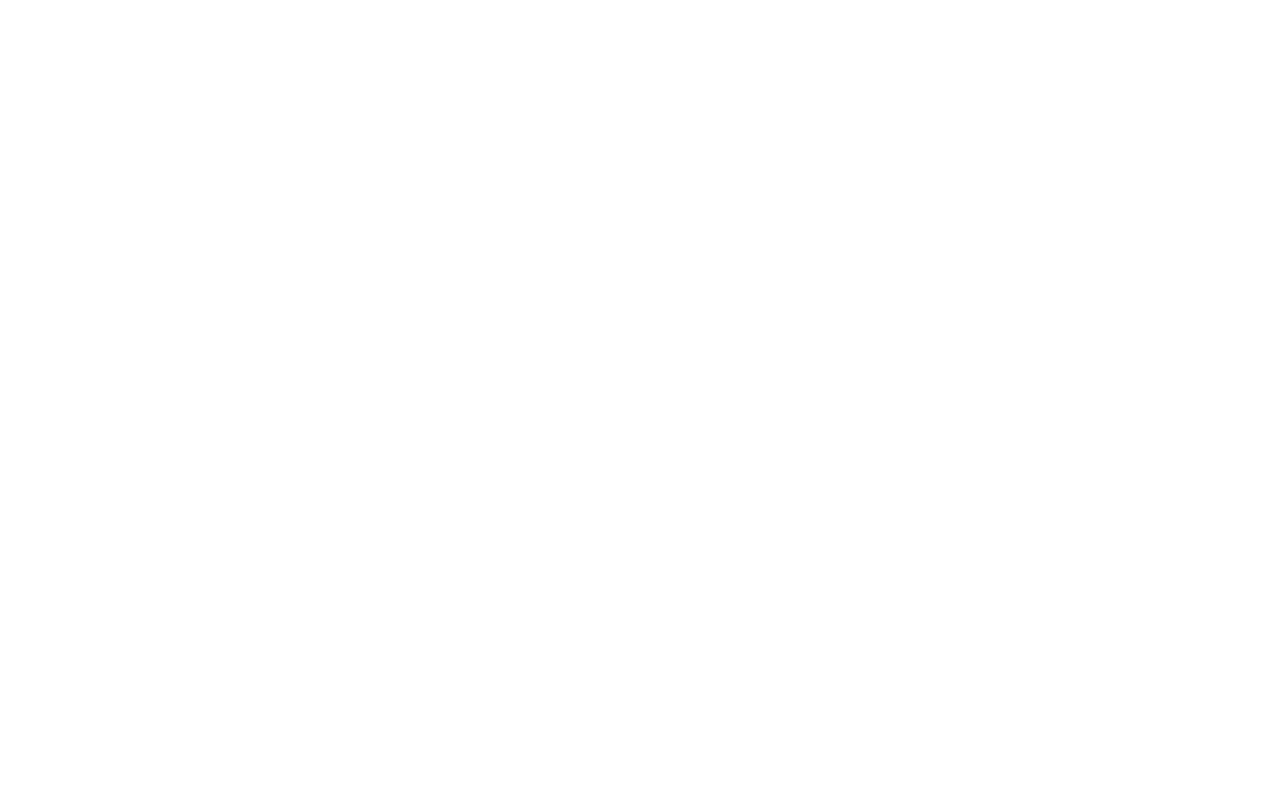
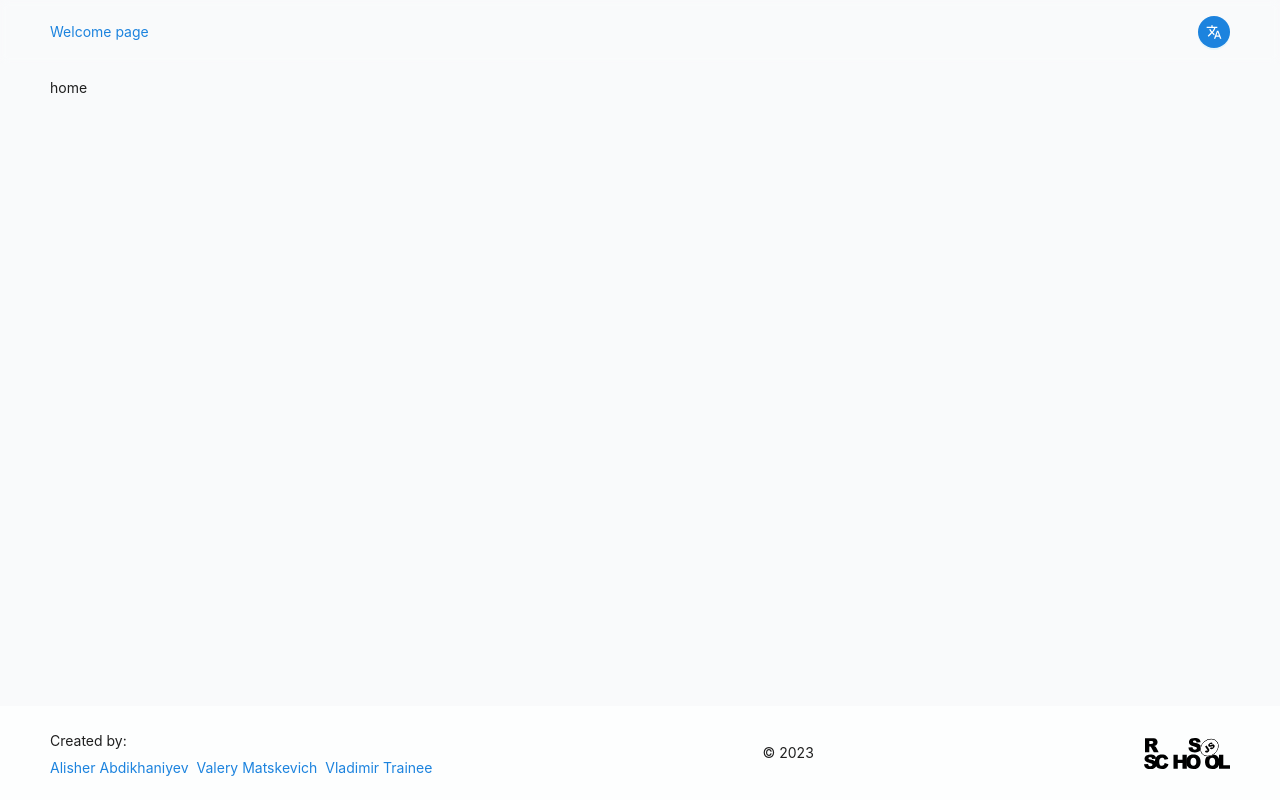
Before and after one commit to Abdikhaniyev/graphiql-app, a React (Vite) app: page / in a window 1280 px wide. Built offline with nearby package versions, Linux system fonts and the light colour scheme.

Commit message:
feat: add router and basic layout

```diff
--- a/package.json
+++ b/package.json
@@ -22,10 +22,13 @@
     ]
   },
   "dependencies": {
+    "antd": "^5.12.2",
     "react": "^18.2.0",
-    "react-dom": "^18.2.0"
+    "react-dom": "^18.2.0",
+    "react-router-dom": "^6.21.0"
   },
   "devDependencies": {
+    "@iconify/react": "^4.1.1",
     "@types/react": "^18.2.43",
     "@types/react-dom": "^18.2.17",
     "@typescript-eslint/eslint-plugin": "^6.14.0",
--- a/src/App.tsx
+++ b/src/App.tsx
@@ -1,5 +1,7 @@
+import { Routes } from './components';
+
 function App() {
-  return <></>;
+  return <Routes />;
 }
 
 export default App;
--- /dev/null
+++ b/src/antConfig.ts
@@ -0,0 +1,20 @@
+import { ThemeConfig } from 'antd';
+
+const antConfig: ThemeConfig = {
+  token: {
+    fontFamily: 'Inter, sans-serif',
+    colorPrimary: '#1c83de',
+    colorInfo: '#1c83de',
+    fontSize: 14,
+    borderRadius: 8,
+  },
+  components: {
+    Layout: {
+      headerBg: 'rgba(255, 255, 255, 0.1)',
+      footerBg: 'rgba(255, 255, 255, 0.75)',
+      bodyBg: '#f9fafb',
+    },
+  },
+};
+
+export default antConfig;
--- /dev/null
+++ b/src/components/LanguageSwitcher.tsx
@@ -0,0 +1,29 @@
+import { Button, Dropdown, MenuProps } from 'antd';
+import { Icon } from '@iconify/react';
+
+export default function LanguageSwitcher() {
+  const items: MenuProps['items'] = [
+    {
+      label: 'English',
+      key: 'en',
+      icon: <Icon icon="emojione:flag-for-united-states" />,
+    },
+    {
+      label: 'Русский',
+      key: 'ru',
+      icon: <Icon icon="emojione:flag-for-russia" />,
+    },
+  ];
+
+  return (
+    <Dropdown menu={{ items }} trigger={['click']}>
+      <Button
+        type="primary"
+        shape="circle"
+        style={{ display: 'flex', alignItems: 'center', justifyContent: 'center' }}
+      >
+        <Icon icon="material-symbols:translate" width={16} height={16} />
+      </Button>
+    </Dropdown>
+  );
+}
--- /dev/null
+++ b/src/components/Router.tsx
@@ -0,0 +1,17 @@
+import { useRoutes } from 'react-router-dom';
+import AppLayout from '../layouts';
+
+export default function Routes() {
+  return useRoutes([
+    {
+      path: '/',
+      element: <AppLayout />,
+      children: [
+        {
+          index: true,
+          element: <div>home</div>,
+        },
+      ],
+    },
+  ]);
+}
--- /dev/null
+++ b/src/components/index.tsx
@@ -0,0 +1,2 @@
+export { default as Routes } from './Router';
+export { default as LanguageSwitcher } from './LanguageSwitcher';
--- /dev/null
+++ b/src/layouts/Footer.tsx
@@ -0,0 +1,48 @@
+import { Flex, Layout, Space, Typography } from 'antd';
+
+const { Footer } = Layout;
+
+export default function LayoutFooter() {
+  const users = [
+    {
+      name: 'Alisher Abdikhaniyev',
+      link: 'https://github.com/Abdikhaniyev',
+    },
+    {
+      name: 'Valery Matskevich',
+      link: 'https://github.com/ValeryMatskevich',
+    },
+    {
+      name: 'Vladimir Trainee',
+      link: 'https://github.com/VladimirTrainee',
+    },
+  ];
+
+  return (
+    <Footer
+      style={{
+        display: 'flex',
+        alignItems: 'center',
+        justifyContent: 'space-between',
+        flexWrap: 'wrap',
+      }}
+    >
+      <Space direction="vertical">
+        <Typography>Created by: </Typography>
+        <Flex gap={8} wrap="wrap">
+          {users.map((user) => (
+            <a key={user.name} href={user.link} target="_blank" rel="noreferrer">
+              {user.name}
+            </a>
+          ))}
+        </Flex>
+      </Space>
+
+      <Typography>&copy; 2023</Typography>
+
+      <a href="https://rs.school/react/" target="_blank" rel="noreferrer">
+        <img src="/rs_school_js.svg" alt="RS School logo" height={32} />
+      </a>
+    </Footer>
+  );
+}
--- /dev/null
+++ b/src/layouts/Header.tsx
@@ -0,0 +1,40 @@
+import { Layout } from 'antd';
+import { useEffect, useState } from 'react';
+import { Link } from 'react-router-dom';
+import { LanguageSwitcher } from '../components';
+
+const { Header } = Layout;
+
+export default function LayoutHeader() {
+  const [background, setBackground] = useState('transparent');
+
+  const handleScroll = () => {
+    window.scrollY > 0 ? setBackground('#ffffffbb') : setBackground('transparent');
+  };
+
+  useEffect(() => {
+    window.addEventListener('scroll', handleScroll);
+
+    return () => window.removeEventListener('scroll', handleScroll);
+  }, []);
+
+  return (
+    <Header
+      style={{
+        position: 'sticky',
+        top: 0,
+        backdropFilter: 'blur(4px)',
+        background: background,
+        transition: 'background 200ms ease-in',
+        display: 'flex',
+        justifyContent: 'space-between',
+        alignItems: 'center',
+      }}
+    >
+      <Link to="/">Welcome page</Link>
+
+      <LanguageSwitcher />
+      {/* user menu */}
+    </Header>
+  );
+}
--- /dev/null
+++ b/src/layouts/index.tsx
@@ -0,0 +1,30 @@
+import { Layout } from 'antd';
+import LayoutHeader from './Header';
+import { Outlet } from 'react-router-dom';
+import LayoutFooter from './Footer';
+
+const { Content } = Layout;
+
+export default function AppLayout() {
+  const layoutStyle = {
+    minHeight: '100vh',
+  };
+
+  const contentStyle = {
+    width: '100%',
+    margin: '16px 0',
+    padding: '0 50px',
+  };
+
+  return (
+    <Layout>
+      <Layout style={layoutStyle}>
+        <LayoutHeader />
+        <Content style={contentStyle}>
+          <Outlet />
+        </Content>
+        <LayoutFooter />
+      </Layout>
+    </Layout>
+  );
+}
--- a/src/main.tsx
+++ b/src/main.tsx
@@ -1,9 +1,23 @@
+import { ConfigProvider } from 'antd';
+import 'antd/dist/reset.css';
+import ru_RU from 'antd/locale/ru_RU';
 import React from 'react';
 import ReactDOM from 'react-dom/client';
+import { BrowserRouter } from 'react-router-dom';
 import App from './App.tsx';
+import antConfig from './antConfig';
 
 ReactDOM.createRoot(document.getElementById('root')!).render(
   <React.StrictMode>
-    <App />
+    <BrowserRouter>
+      <ConfigProvider
+        locale={ru_RU}
+        theme={{
+          ...antConfig,
+        }}
+      >
+        <App />
+      </ConfigProvider>
+    </BrowserRouter>
   </React.StrictMode>
 );
```
Also changed, not shown: src/layouts/Sidebar.tsx (added, +23 -0 lines), public/rs_school_js.svg (added), 1 other file (tests, documents, lock files or other folders).
